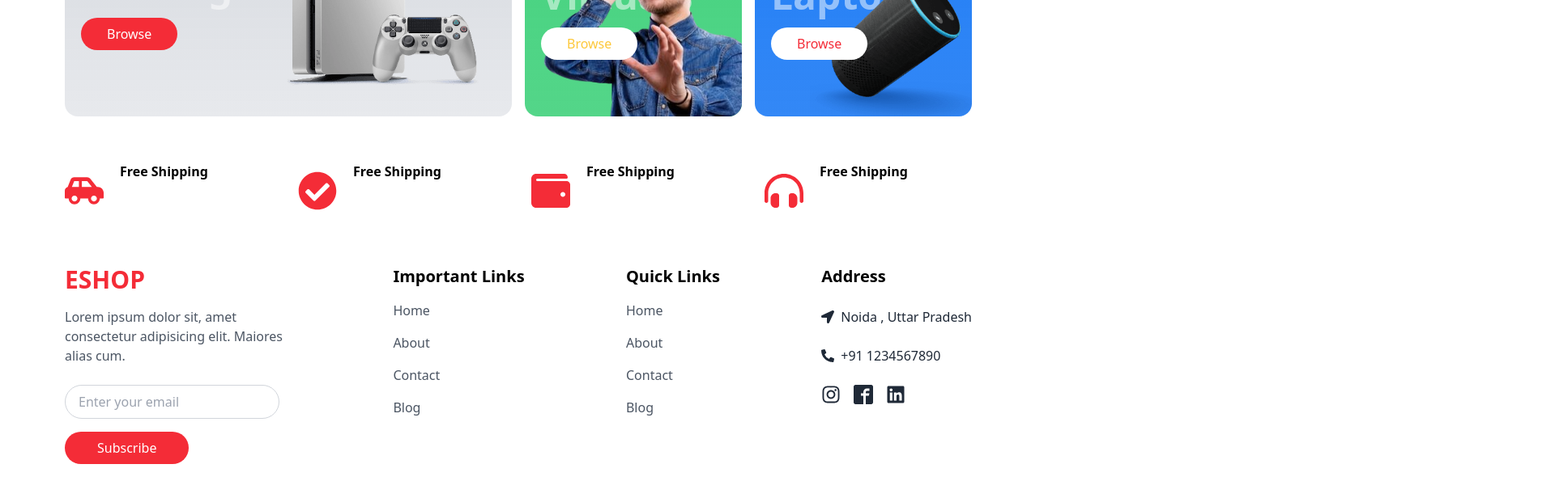
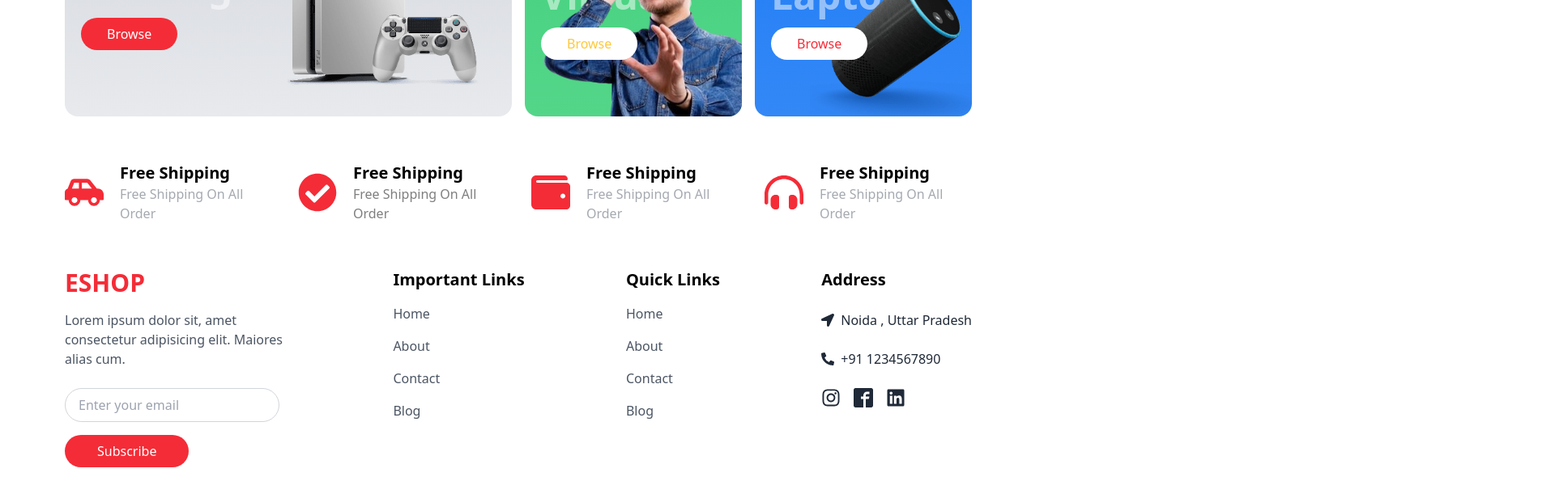
Before and after one commit to Hamza2542002/e-coomerce-react, a React (Vite) app: page / in a window 1280 px wide. Shown: the part 4216-4832 px from the top of the page at 81% size, 1920 px wide, since content can reach past the window. Built offline with nearby package versions, Linux system fonts and the light colour scheme; the HTML template or start-up script is replaced by a standard one.

Commit message:
fixing category issue

```diff
--- a/src/components/Category/Category.jsx
+++ b/src/components/Category/Category.jsx
@@ -67,29 +67,29 @@ function Category() {
         <div className='flex gap-5 items-center'>
           <div className="icon"><FaCarSide className='text-5xl text-secondary' /></div>
           <div className="">
-            <h1 className='font-semibold dark:text-white'>Free Shipping</h1>
-            <p className='opacity-50 font-thin text-white'>Free Shipping On All Order</p>
+            <h1 className='font-bold text-xl dark:text-white'>Free Shipping</h1>
+            <p className='opacity-50 font-thin text-gray-600 dark:text-gray-100'>Free Shipping On All Order</p>
           </div>
         </div>
         <div className='flex gap-5 items-center'>
           <div className="icon"><FaCheckCircle className='text-5xl text-secondary' /></div>
           <div className="">
-            <h1 className='font-semibold dark:text-white'>Free Shipping</h1>
-            <p className='opacity-50 font-thin text-white'>Free Shipping On All Order</p>
+            <h1 className='font-bold text-xl dark:text-white'>Free Shipping</h1>
+            <p className='opacity-50 font-thin textgray-600 dark:text-gray-100'>Free Shipping On All Order</p>
           </div>
         </div>
         <div className='flex gap-5 items-center'>
           <div className="icon"><FaWallet className='text-5xl text-secondary' /></div>
           <div className="">
-            <h1 className='font-semibold dark:text-white'>Free Shipping</h1>
-            <p className='opacity-50 font-thin text-white'>Free Shipping On All Order</p>
+            <h1 className='font-bold text-xl dark:text-white'>Free Shipping</h1>
+            <p className='opacity-50 font-thin text-gray-600 dark:text-gray-100'>Free Shipping On All Order</p>
           </div>
         </div>
         <div className='flex gap-5 items-center'>
           <div className="icon"><FaHeadphonesSimple className='text-5xl text-secondary' /></div>
           <div className="">
-            <h1 className='font-semibold dark:text-white'>Free Shipping</h1>
-            <p className='opacity-50 font-thin text-white'>Free Shipping On All Order</p>
+            <h1 className='font-bold text-xl dark:text-white'>Free Shipping</h1>
+            <p className='opacity-50 font-thin text-gray-600 dark:text-gray-100'>Free Shipping On All Order</p>
           </div>
         </div>
       </div>
```
